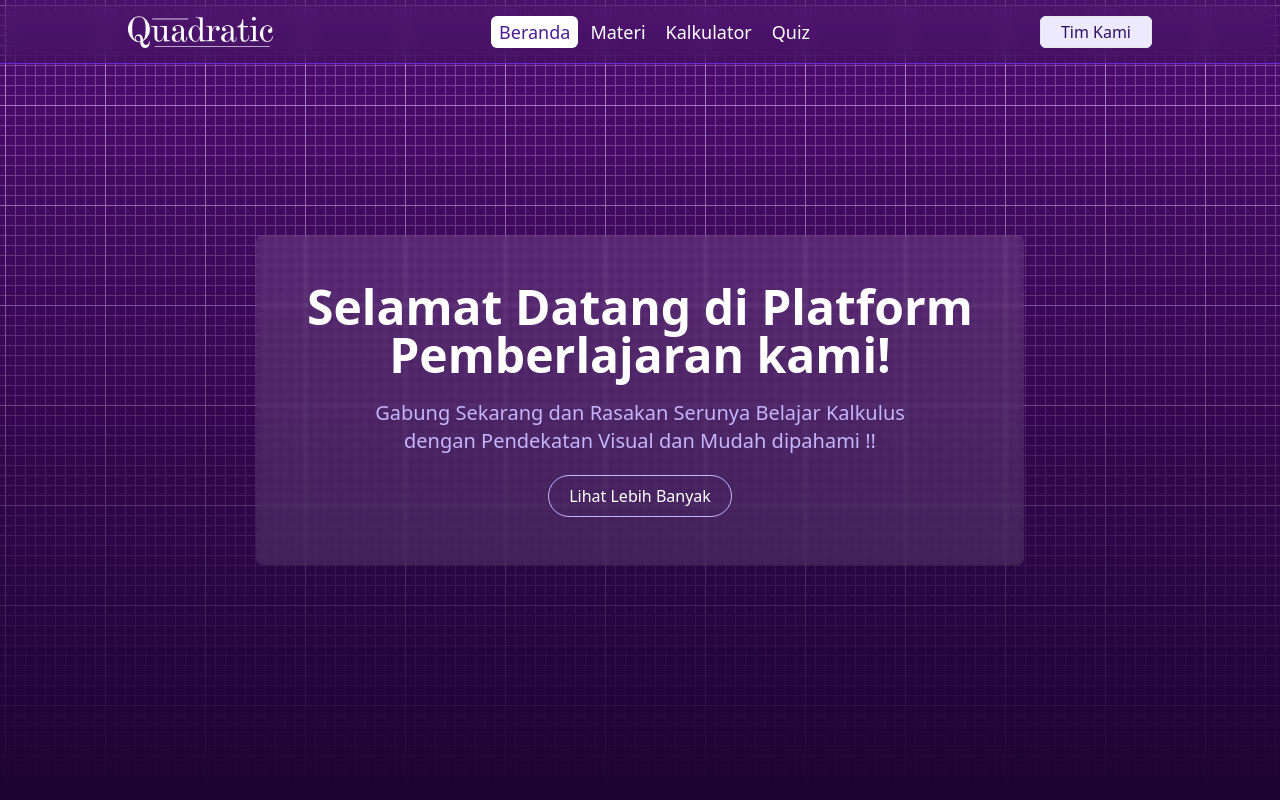
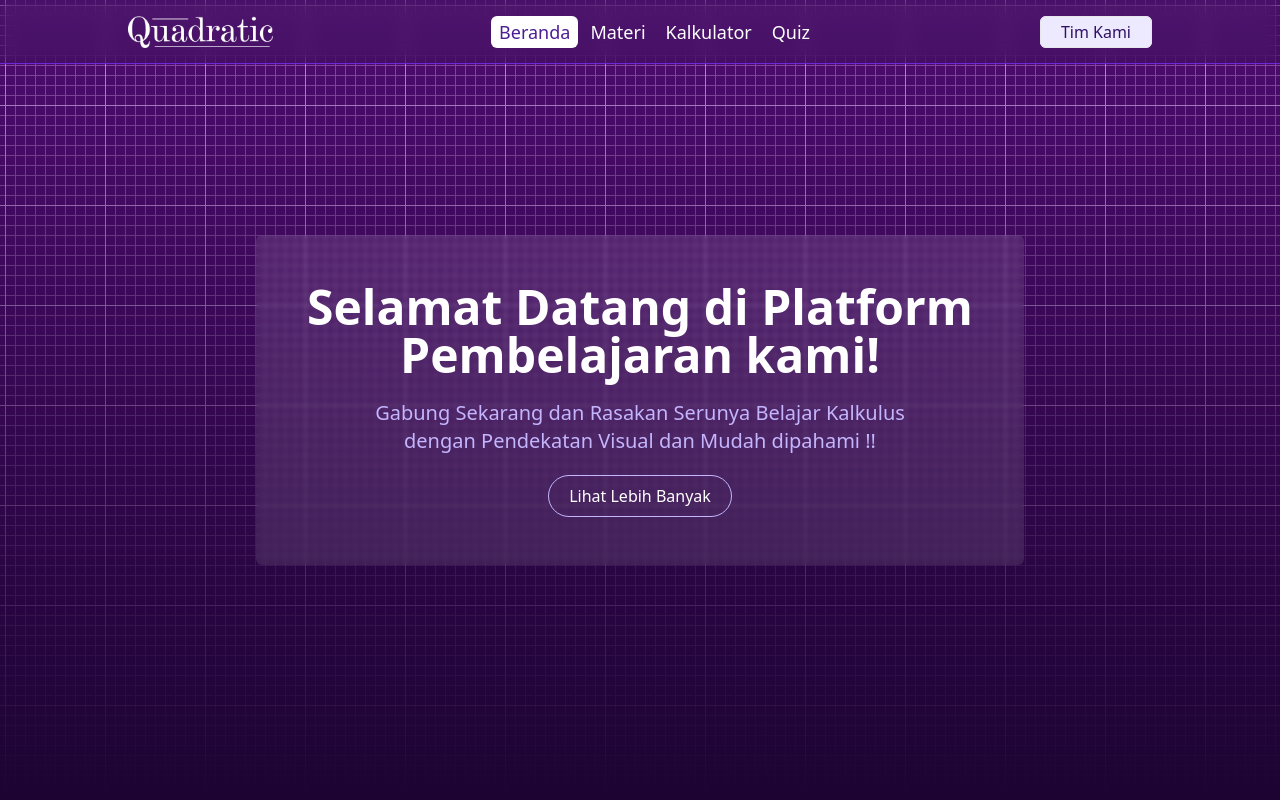
Before and after one commit to Hanep77/learn-quadratic-site, a Next.js app: page /home in a window 1280 px wide. Shown: the top 800 px of the page. Built offline with nearby package versions, Linux system fonts and the light colour scheme.

Commit message:
fix typo

```diff
--- a/src/app/home/page.tsx
+++ b/src/app/home/page.tsx
@@ -13,7 +13,7 @@ export default function Home() {
           <div className="min-h-screen flex justify-center items-center">
             <div className="text-center max-w-screen-md bg-[rgba(250,250,250,.1)] p-5 py-12 rounded-md backdrop-blur-[2px]">
               <h1 className="text-3xl md:text-5xl font-bold mb-5">
-                Selamat Datang di Platform Pemberlajaran kami!
+                Selamat Datang di Platform Pembelajaran kami!
               </h1>
               <div className="max-w-[570px] m-auto">
                 <p className="text-lg md:text-xl text-violet-300 font-light">Gabung Sekarang dan Rasakan Serunya Belajar Kalkulus
```
